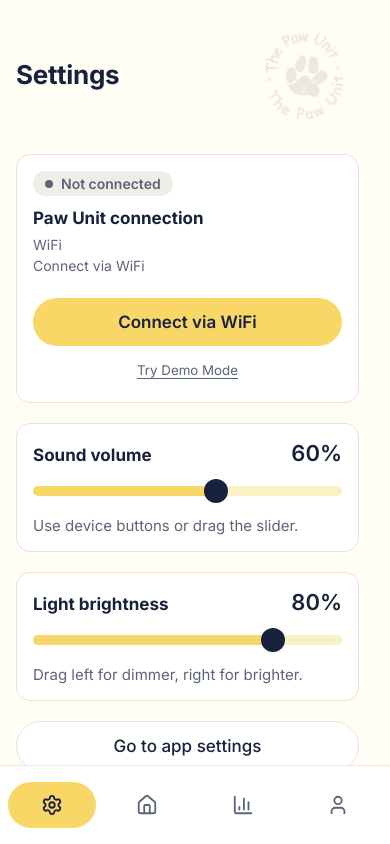
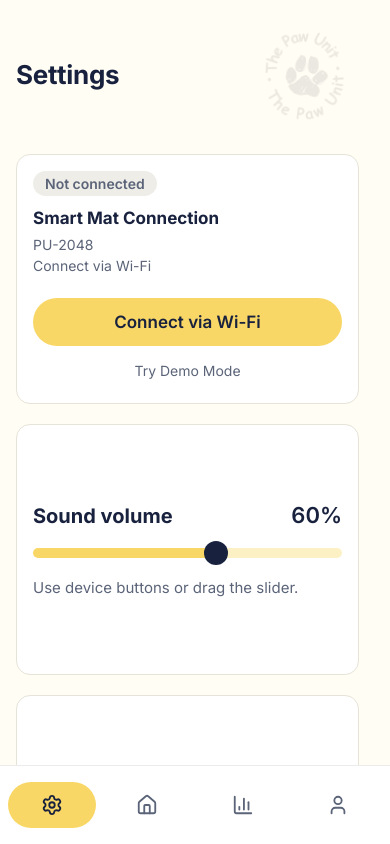
Before and after one commit to DBordeianu1/smart-mat, a React (Vite) app in the folder frontend/: page / in a window 390 px wide. Both pictures are taken after a click on the button 51 px from the left and 805 px from the top of the page. Shown: the top 844 px of the page. Built offline with nearby package versions, Linux system fonts and the light colour scheme.

Commit message:
Fix the Settings Page

```diff
--- a/frontend/src/App.css
+++ b/frontend/src/App.css
@@ -66,7 +66,8 @@ button:focus-visible,
   flex-direction: column;
 }
 
-.home-screen {
+.home-screen,
+.settings-screen {
   flex: 1;
 }
 
@@ -81,11 +82,21 @@ button:focus-visible,
 /* Header */
 
 .screen-header {
+  position: relative;
   display: flex;
   justify-content: space-between;
   align-items: center;
   gap: 24px;
   min-height: 150px;
+}
+
+.screen-header-note {
+  position: absolute;
+  right: 0;
+  bottom: 0;
+  left: 0;
+  color: var(--muted);
+  font-size: 15px;
 }
 
 .screen-header h1 {
@@ -119,14 +130,6 @@ button:focus-visible,
   font-weight: 600;
 }
 
-.pill::before {
-  content: '';
-  width: 8px;
-  height: 8px;
-  border-radius: 50%;
-  background-color: currentColor;
-}
-
 .pill-connected {
   background-color: var(--green);
   color: white;
@@ -156,10 +159,6 @@ button:focus-visible,
 }
 
 /* One pill that flips between Turn On and Turn Off */
-.pill-power::before {
-  display: none;
-}
-
 .pill-power {
   border: 1.5px solid transparent;
 }
@@ -191,14 +190,6 @@ button:focus-visible,
   font-weight: 600;
 }
 
-.status-chip::before {
-  content: '';
-  width: 8px;
-  height: 8px;
-  border-radius: 50%;
-  background-color: currentColor;
-}
-
 .status-chip.connected {
   background-color: var(--green-soft);
   color: var(--green);
@@ -224,6 +215,41 @@ button:focus-visible,
 .hint {
   color: var(--muted);
   font-size: 15px;
+}
+
+/* Popup notice above the nav bar that fades out on its own */
+.toast {
+  position: fixed;
+  bottom: 112px;
+  left: 50%;
+  z-index: 2;
+  max-width: calc(100% - 32px);
+  padding: 12px 20px;
+  background-color: var(--navy);
+  border-radius: 12px;
+  color: white;
+  font-size: 15px;
+  text-align: center;
+  transform: translateX(-50%);
+  animation: toast-in-out 4s ease forwards;
+}
+
+@keyframes toast-in-out {
+  0% {
+    opacity: 0;
+    transform: translate(-50%, 8px);
+  }
+
+  8%,
+  85% {
+    opacity: 1;
+    transform: translate(-50%, 0);
+  }
+
+  100% {
+    opacity: 0;
+    transform: translate(-50%, 0);
+  }
 }
 
 /* Home: Action Cards */
@@ -317,6 +343,11 @@ button:focus-visible,
   margin: 0;
 }
 
+/* Slider titles match the Home card labels */
+.card.slider-card h2 {
+  font-size: 30px;
+}
+
 .card-row {
   display: flex;
   justify-content: space-between;
@@ -339,6 +370,9 @@ button:focus-visible,
 .settings-grid {
   display: grid;
   grid-template-columns: 1fr 2fr;
+  grid-template-rows: 1fr 1fr auto;
+  grid-auto-rows: auto;
+  flex: 1;
   gap: 24px 32px;
 }
 
@@ -348,6 +382,21 @@ button:focus-visible,
 
 .settings-grid > :not(.connection-card) {
   grid-column: 2;
+}
+
+.settings-grid > .card {
+  justify-content: center;
+}
+
+.settings-grid > .card,
+.settings-grid > .outline-button {
+  transition: transform 0.15s;
+}
+
+.settings-grid > .card:hover,
+.settings-grid > .outline-button:hover {
+  border-color: var(--card-border);
+  transform: translateY(-2px);
 }
 
 .settings-stack {
@@ -422,8 +471,7 @@ button:focus-visible,
   background: none;
   border: none;
   color: var(--muted);
-  text-decoration: underline;
-  text-underline-offset: 3px;
+  font-size: 15px;
 }
 
 .text-button:hover:not(:disabled) {
@@ -620,6 +668,10 @@ button:focus-visible,
   z-index: 2;
 }
 
+.tab.active:hover {
+  background-color: var(--yellow-deep);
+}
+
 /* Phone */
 
 @media (max-width: 899px) {
@@ -650,6 +702,10 @@ button:focus-visible,
     font-size: 24px;
   }
 
+  .card.slider-card h2 {
+    font-size: 24px;
+  }
+
   .action-description {
     margin-top: 8px;
     font-size: 14px;
@@ -661,6 +717,7 @@ button:focus-visible,
 
   .settings-grid {
     grid-template-columns: 1fr;
+    grid-template-rows: 1fr 1fr 1fr auto;
     gap: 20px;
   }
 
@@ -704,6 +761,10 @@ button:focus-visible,
 
   .connection-id {
     display: inline;
+    font-size: 14px;
+  }
+
+  .text-button {
     font-size: 14px;
   }
 
@@ -826,6 +887,10 @@ button:focus-visible,
     font-size: 20px;
   }
 
+  .card.slider-card h2 {
+    font-size: 20px;
+  }
+
   .action-description {
     margin-top: 6px;
     font-size: 13px;
--- a/frontend/src/components/ScreenHeader.jsx
+++ b/frontend/src/components/ScreenHeader.jsx
@@ -1,11 +1,13 @@
 import PawBadge from './PawBadge.jsx'
 
-// Screen title with the Paw Unit badge, or custom content, on the right
-function ScreenHeader({ title, children }) {
+// Screen title with the Paw Unit badge, or custom content, on the right.
+// An optional note sits along the bottom of the header without using extra space.
+function ScreenHeader({ title, note, children }) {
   return (
     <header className="screen-header">
       <h1>{title}</h1>
       {children ?? <PawBadge />}
+      {note && <p className="screen-header-note">{note}</p>}
     </header>
   )
 }
--- a/frontend/src/screens/HomeScreen.jsx
+++ b/frontend/src/screens/HomeScreen.jsx
@@ -84,7 +84,14 @@ function HomeScreen({ mat }) {
         aria-hidden="true"
       />
 
-      <ScreenHeader title="Home">
+      <ScreenHeader
+        title="Home"
+        note={
+          mat.live
+            ? undefined
+            : 'Connect the mat or try Demo Mode in Settings to use these controls.'
+        }
+      >
         <div className="header-pills">
           <button
             className={`pill pill-power ${mat.powerOn ? 'pill-power-off' : 'pill-power-on'}`}
@@ -96,12 +103,6 @@ function HomeScreen({ mat }) {
           <ConnectionPill mat={mat} />
         </div>
       </ScreenHeader>
-
-      {!mat.live && (
-        <p className="hint">
-          Connect the mat or try Demo Mode in Settings to use these controls.
-        </p>
-      )}
 
       <div className="action-grid">
         {actions.map(action => (
--- a/frontend/src/screens/SettingsScreen.jsx
+++ b/frontend/src/screens/SettingsScreen.jsx
@@ -1,25 +1,32 @@
-import { useState } from 'react'
+import { useEffect, useState } from 'react'
 import ScreenHeader from '../components/ScreenHeader.jsx'
 import SliderCard from '../components/SliderCard.jsx'
 
 // Personalization area
 function SettingsScreen({ mat }) {
-  const [settingsBlocked, setSettingsBlocked] = useState(false)
+  // Set to a new value each time the notice should pop up (restarts it)
+  const [blockedAt, setBlockedAt] = useState(null)
 
-  // Browsers can't open system settings directly. Try the platform deep link,
-  // and if the page is still visible afterwards, show a hint instead.
+  // The "blocked" notice is a popup that goes away on its own
+  useEffect(() => {
+    if (blockedAt === null) return
+    const timer = setTimeout(() => setBlockedAt(null), 4000)
+    return () => clearTimeout(timer)
+  }, [blockedAt])
+
+  // Only Android Chrome can open system settings from a web page, so on iPhone
+  // and desktop browsers the notice shows right away. On Android, try the
+  // deep link and show the notice if the page is still visible afterwards.
   function openDeviceSettings() {
-    const ua = navigator.userAgent
-    setSettingsBlocked(false)
-
-    if (/Android/i.test(ua)) {
-      window.location.href = 'intent://settings#Intent;action=android.settings.SETTINGS;end'
-    } else if (/iPhone|iPad|iPod/i.test(ua)) {
-      window.location.href = 'App-Prefs:'
+    if (!/Android/i.test(navigator.userAgent)) {
+      setBlockedAt(Date.now())
+      return
     }
 
+    window.location.href = 'intent://settings#Intent;action=android.settings.SETTINGS;end'
+
     setTimeout(() => {
-      if (document.visibilityState === 'visible') setSettingsBlocked(true)
+      if (document.visibilityState === 'visible') setBlockedAt(Date.now())
     }, 1200)
   }
 
@@ -47,24 +54,24 @@ function SettingsScreen({ mat }) {
         />
 
         <button className="outline-button" onClick={openDeviceSettings}>
-          Go to app settings
+          Go to Device Settings
         </button>
+      </div>
 
-        {settingsBlocked && (
-          <p className="hint" role="status">
+      {blockedAt !== null && (
+        <p key={blockedAt} className="toast" role="status">
           Your browser blocked this. Open your device's Settings app manually.
         </p>
       )}
-      </div>
     </section>
   )
 }
 
 function ConnectionCard({ mat }) {
   let status = 'Not connected'
-  let detail = 'Connect via WiFi'
+  let detail = 'Connect via Wi-Fi'
   let action = mat.connect
-  let actionLabel = mat.connecting ? 'Connecting…' : 'Connect via WiFi'
+  let actionLabel = mat.connecting ? 'Connecting…' : 'Connect via Wi-Fi'
 
   if (mat.connected) {
     status = 'Connected'
@@ -78,6 +85,8 @@ function ConnectionCard({ mat }) {
     actionLabel = 'Exit Demo Mode'
   }
 
+  const demoLinkHidden = mat.connected || mat.demoMode
+
   return (
     <div className="card connection-card">
       <span className={`status-chip ${mat.connected ? 'connected' : ''}`}>
@@ -85,8 +94,8 @@ function ConnectionCard({ mat }) {
       </span>
 
       <div className="connection-text">
-        <h2>Paw Unit connection</h2>
-        <p className="connection-model">WiFi</p>
+        <h2>Smart Mat Connection</h2>
+        <p className="connection-model">PU-2048</p>
         <p className="connection-id">{detail}</p>
       </div>
 
@@ -99,15 +108,17 @@ function ConnectionCard({ mat }) {
           {actionLabel}
         </button>
 
-        {!mat.connected && !mat.demoMode && (
+        {/* Always takes up its space, so the yellow button never shifts */}
         <button
           className="text-button"
           onClick={mat.toggleDemoMode}
-            disabled={mat.connecting || mat.busy}
+          disabled={mat.connecting || mat.busy || demoLinkHidden}
+          style={demoLinkHidden ? { visibility: 'hidden' } : undefined}
+          aria-hidden={demoLinkHidden}
+          tabIndex={demoLinkHidden ? -1 : undefined}
         >
           Try Demo Mode
         </button>
-        )}
       </div>
     </div>
   )
```
Also changed, not shown: 1 other file (tests, documents, lock files or other folders). Lines whose indentation alone changed are shown as unchanged.
